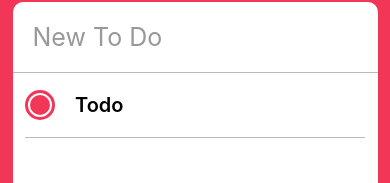
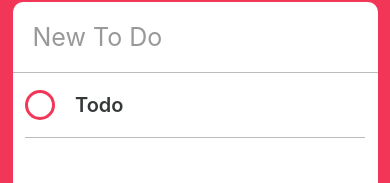
Before and after one commit to qvil/kawai-todo, a React Native app: screen / in a window 390 px wide. Shown: the part 104-287 px from the top of the page. Built offline with nearby package versions, Linux system fonts and the light colour scheme.

Commit message:
Handleing to complete at text

```diff
--- a/Todo.js
+++ b/Todo.js
@@ -39,7 +39,14 @@ export default class Todo extends React.Component {
             />
           </View>
         </TouchableOpacity>
-        <Text style={styles.text}>Todo</Text>
+        <Text
+          style={[
+            styles.text,
+            isCompleted ? styles.completedText : styles.uncompletedText
+          ]}
+        >
+          Todo
+        </Text>
       </View>
     );
   }
@@ -58,6 +65,13 @@ const styles = StyleSheet.create({
     fontSize: 20,
     marginVertical: 20
   },
+  completedText: {
+    color: "#bbb",
+    textDecorationLine: "line-through"
+  },
+  uncompletedText: {
+    color: "#353839"
+  },
   circle: {
     width: 30,
     height: 30,
@@ -70,10 +84,10 @@ const styles = StyleSheet.create({
     alignItems: "center"
   },
   completedCircle: {
-    backgroundColor: "#fff"
+    backgroundColor: "#f23657"
   },
   uncompletedCirecle: {
-    backgroundColor: "#f23657"
+    backgroundColor: "#fff"
   },
   insideCircle: {
     width: 20,
```
